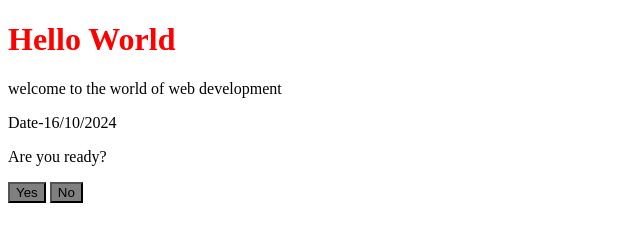
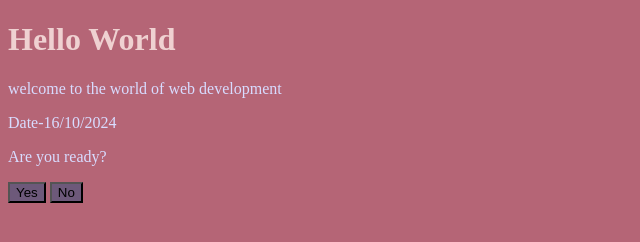
Before and after one commit to Yuvraj-272/Project_amz_01, a plain HTML site: page Project/index.html in a window 1280 px wide. Shown: the whole page, without its empty margins (0-640 px from the left). Drawn offline with Linux system fonts and the light colour scheme.

Commit message:
Update style.css

```diff
--- a/Project/style.css
+++ b/Project/style.css
@@ -1,9 +1,13 @@
 h1{
-    color: red;
+    color: rgb(239, 209, 209);
 }
 p{
-    color:black;
+    color:#D8DCFF;
 }
 button{
-    background-color: grey;
+    background-color:rgb(109, 89, 122);
+
 }
+body{
+    background-color: #B56576;
+}
```
